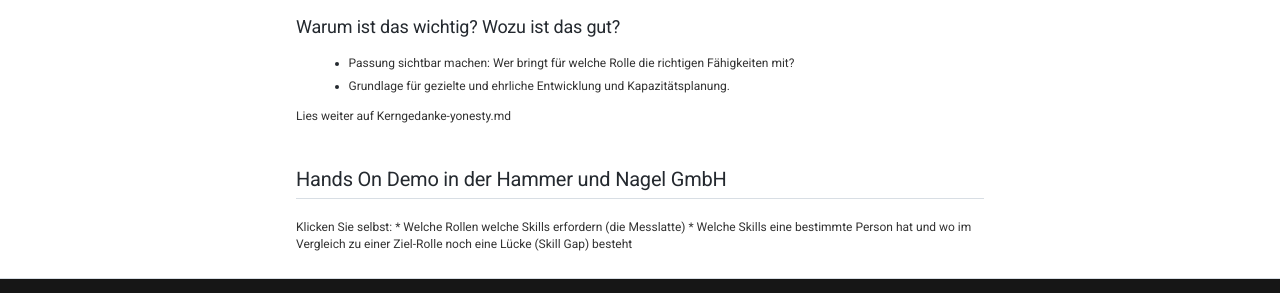
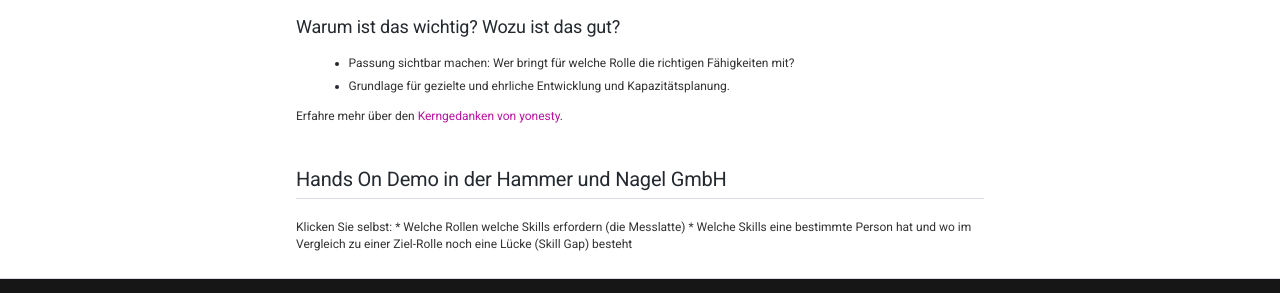
Before and after one commit to ricohaenelsoletti/yonesty, an MkDocs documentation site: the page built from docs/Leistungsmerkmal-Faehigkeiten-mit-Rollen-verbinden.md, in a window 1280 px wide and 900 px high, scrolled down 1190 px. Shown: the part 577-870 px from the top of the window. Built offline with MkDocs 1.6.1 and Material for MkDocs 9.7.7, drawn with Linux system fonts in a browser that asks for light colours.

Commit message:
Improve link to yonesty core concept
Updated link to the core concept of yonesty for clarity.

```diff
--- a/docs/Leistungsmerkmal-Faehigkeiten-mit-Rollen-verbinden.md
+++ b/docs/Leistungsmerkmal-Faehigkeiten-mit-Rollen-verbinden.md
@@ -44,7 +44,8 @@ Jede Person verfügt über ein Profil **eigener Fähigkeiten** – jeweils mit e
 - Passung sichtbar machen: Wer bringt für welche Rolle die richtigen Fähigkeiten mit?
 - Grundlage für gezielte und ehrliche Entwicklung und Kapazitätsplanung.
 
-Lies weiter auf Kerngedanke-yonesty.md
+Erfahre mehr über den [Kerngedanken von yonesty](https://docs.yonesty.cloud/Kerngedanke-yonesty.md).
+
 
 
 ## Hands On Demo in der Hammer und Nagel GmbH
```
